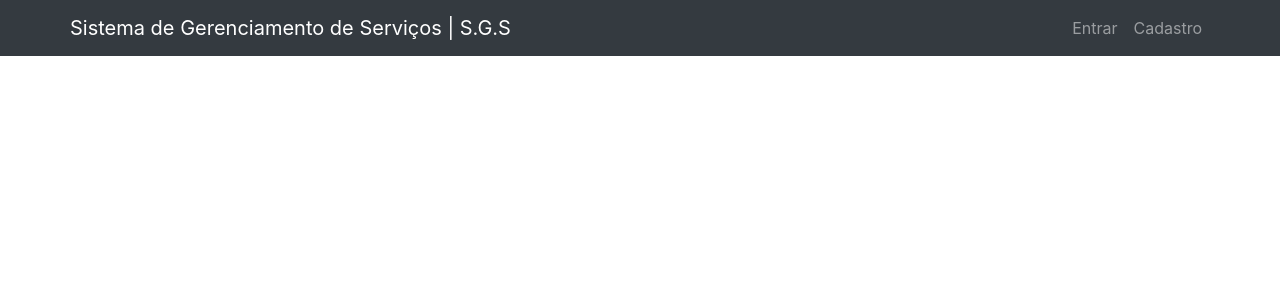
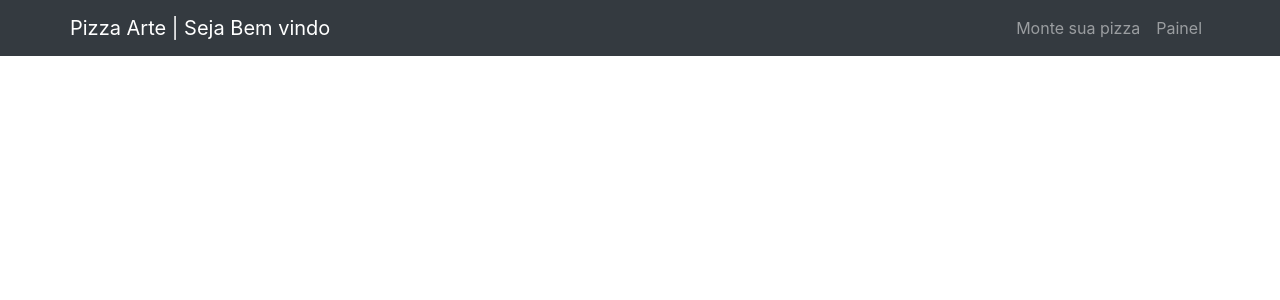
Before and after one commit to isaiasaraujosilva/pizzart, a Django app: page / in a window 1280 px wide. Shown: the top 300 px of the page. Run offline with Django 4.2, Linux system fonts and the light colour scheme; some libraries are stand-ins or nearby versions.

Commit message:
change site title

```diff
--- a/pizzart/templates/base.html
+++ b/pizzart/templates/base.html
@@ -5,46 +5,22 @@
     <header>
         <nav class="navbar navbar-expand navbar-dark bg-dark mb-3">
             <div class="container">
-                <a class="navbar-brand" href="{% url 'app_home:home' %}">Sistema de Gerenciamento de Serviços | S.G.S </a>
+                <a class="navbar-brand" href="">Pizza Arte | Seja Bem vindo </a>
                 <ul class="navbar-nav">
-                    {% if user.is_authenticated %}
                     <li class="nav-item">
                         <div class="dropdown">
-                            <a class= "nav-link dropdown-toggle" href="#" role="button" id="dropdownMenuLink" data-toggle="dropdown" aria-haspopup="true" aria-expanded="false">
-                              Cliente
+                            <a class= "nav-link" href="#" role="button" id="dropdownMenuLink" data-toggle="dropdown" aria-haspopup="true" aria-expanded="false">
+                              Monte sua pizza
                             </a>
-
-                            <div class="dropdown-menu" aria-labelledby="dropdownMenuLink">
-                              <a class="dropdown-item " href="{% url 'app_home:Client' %}">Novo cliente</a>
-                              <a class="dropdown-item" href="#">Lista de Clientes</a>
-                            </div>
                           </div>
                     </li>
                     <li>
                         <div class="dropdown">
-                            <a class= "nav-link dropdown-toggle" href="#" role="button" id="dropdownMenuLink" data-toggle="dropdown" aria-haspopup="true" aria-expanded="false">
-                              Estoque
+                            <a class= "nav-link" href="#" role="button" id="dropdownMenuLink" data-toggle="dropdown" aria-haspopup="true" aria-expanded="false">
+                              Painel
                             </a>
-
-                            <div class="dropdown-menu" aria-labelledby="dropdownMenuLink">
-                              <a class="dropdown-item" href={% url 'app_home:new_item' %}>Novo</a>
-                              <a class="dropdown-item" href={% url 'app_home:input_item' %}>Entrada</a>
-                              <a class="dropdown-item" href={% url 'app_home:output_item' %}>Saida</a>
-                            </div>
-
                           </div>
-                    </li>
-                    <li class="nav-item">
-                        <a class="nav-link" href="{% url 'account_logout' %}">Sair</a>
-                    </li>
-                    {% else %}
-                    <li class="nav-item">
-                        <a class="nav-link" href="{% url 'account_login' %}">Entrar</a>
-                    </li>
-                    <li class="nav-item">
-                        <a class="nav-link" href="{% url 'account_signup' %}">Cadastro</a>
-                    </li>
-                    {% endif %}
+                        </li>
                 </ul>
             </div>
         </nav>
```
